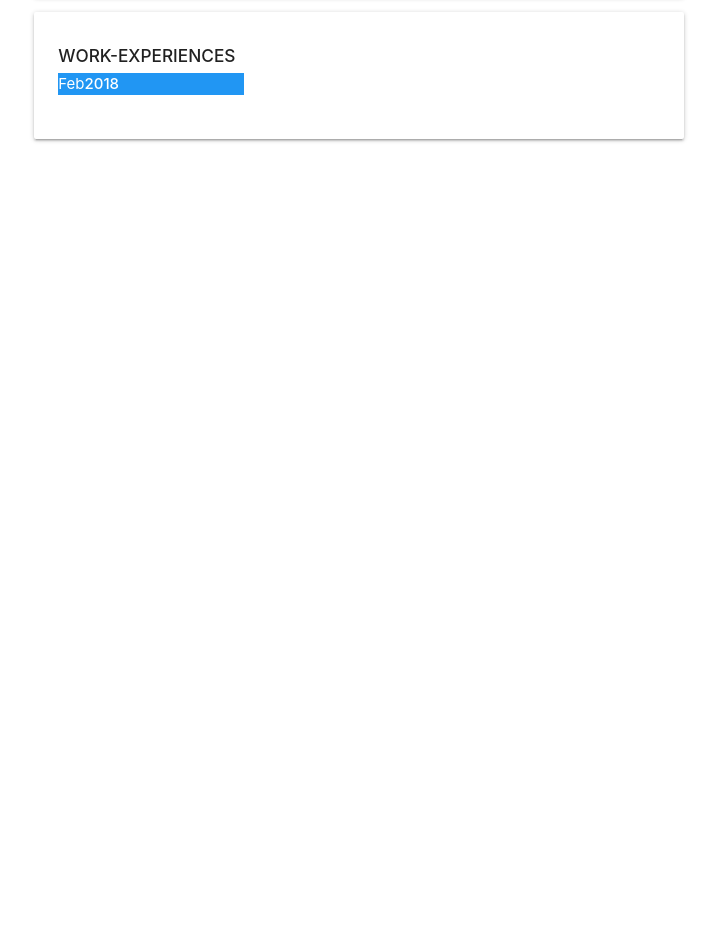
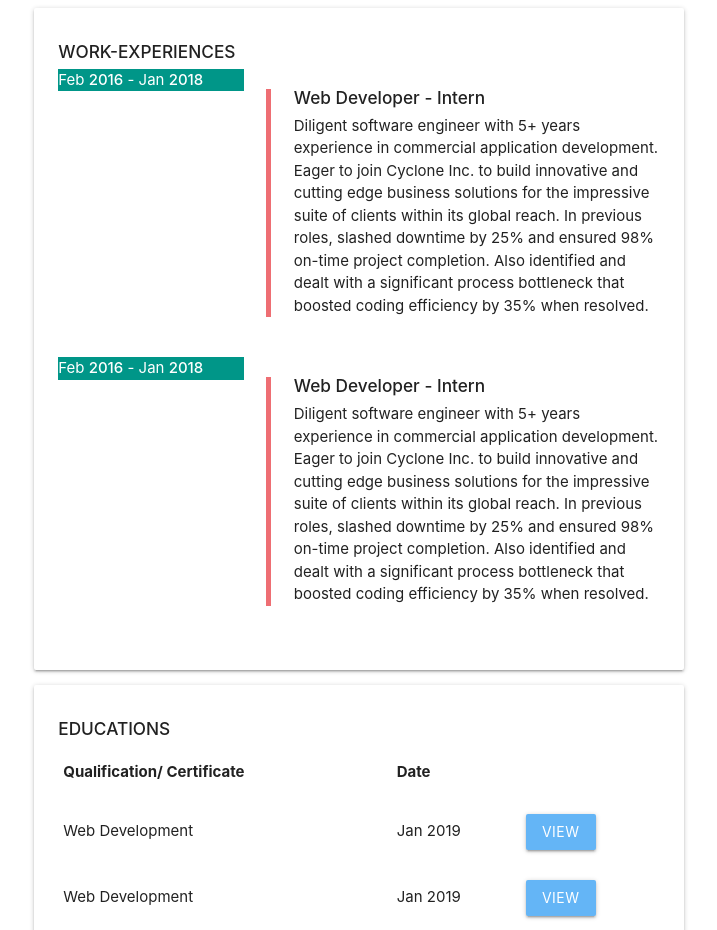
Before and after one commit to ushanidesilva/my-resume-editor, a React (Create React App) app: page / in a window 1280 px wide. Shown: the part 762-1692 px from the top of the page, without its empty margins (393-1110 px from the left). Before the commit the page ends 936 px from the top, so only its background shows below. Built offline with nearby package versions, Linux system fonts and the light colour scheme.

Commit message:
Update Education.js and Experience.js

```diff
--- a/src/App.css
+++ b/src/App.css
@@ -1,3 +1,6 @@
+.fas{
+  font-size: 15px;
+}
 .flex-container{
   display: flex;
   flex-direction: row;
--- a/src/components/Educations.js
+++ b/src/components/Educations.js
@@ -1,9 +1,39 @@
-import React, { Component } from 'react';
+import React, { Component } from "react";
+// import { Link } from "react-router-dom";
+import { HashLink as Link } from "react-router-hash-link";
 
 class Educations extends React.Component {
-    render() {
-        return <div></div>;
-    }
+  render() {
+    return (
+      <div className="card">
+        <div className="card-content">
+            <h6><strong>EDUCATIONS</strong></h6>
+            <table className="striped">
+                <tr>
+                    <th>Qualification/ Certificate</th>
+                    <th>Date</th>
+                    <th></th>
+                </tr>
+                <tr>
+                    <td>Web Development</td>
+                    <td>Jan 2019</td>
+                    <td><Link to="#" className="btn blue lighten-2">View</Link></td>
+                </tr>
+                <tr>
+                    <td>Web Development</td>
+                    <td>Jan 2019</td>
+                    <td><Link to="#" className="btn blue lighten-2">View</Link></td>
+                </tr>
+                <tr>
+                    <td>Web Development</td>
+                    <td>Jan 2019</td>
+                    <td><Link to="#" className="btn blue lighten-2">View</Link></td>
+                </tr>
+            </table>
+        </div>
+      </div>
+    );
+  }
 }
 
 export default Educations;
--- a/src/components/Experiences.js
+++ b/src/components/Experiences.js
@@ -3,6 +3,7 @@ import React, { Component } from "react";
 class Experiences extends React.Component {
   render() {
     return (
+      <div>
         <div className="card">
           <div className="card-content">
             <h6>
@@ -10,11 +11,58 @@ class Experiences extends React.Component {
             </h6>
             <div className="row">
               <div className="col s12 m4 l4 xl4">
-                <p className="blue year_exp white-text">
-                    Feb
+                <p className="teal year_exp white-text">
+                  Feb&nbsp;
+                  <strong>2016</strong>&nbsp;-&nbsp;Jan&nbsp;
                   <strong>2018</strong>
                 </p>
               </div>
+              <div className="col s12 m8 l8 xl8">
+                <blockquote className="no-pad">
+                  <h6 className="no-pad mt-bottom">
+                    <strong>Web Developer - Intern</strong>
+                  </h6>
+                  <p className="gray-text">
+                    Diligent software engineer with 5+ years experience in
+                    commercial application development. Eager to join Cyclone
+                    Inc. to build innovative and cutting edge business solutions
+                    for the impressive suite of clients within its global reach.
+                    In previous roles, slashed downtime by 25% and ensured 98%
+                    on-time project completion. Also identified and dealt with a
+                    significant process bottleneck that boosted coding
+                    efficiency by 35% when resolved.
+                  </p>
+                </blockquote>
+              </div>
+            </div>
+
+            <div className="row">
+              <div className="col s12 m4 l4 xl4">
+                <p className="teal year_exp white-text">
+                  Feb&nbsp;
+                  <strong>2016</strong>&nbsp;-&nbsp;Jan&nbsp;
+                  <strong>2018</strong>
+                </p>
+              </div>
+              <div className="col s12 m8 l8 xl8">
+                <blockquote className="no-pad">
+                  <h6 className="no-pad mt-bottom">
+                    <strong>Web Developer - Intern</strong>
+                  </h6>
+                  <p className="gray-text">
+                    Diligent software engineer with 5+ years experience in
+                    commercial application development. Eager to join Cyclone
+                    Inc. to build innovative and cutting edge business solutions
+                    for the impressive suite of clients within its global reach.
+                    In previous roles, slashed downtime by 25% and ensured 98%
+                    on-time project completion. Also identified and dealt with a
+                    significant process bottleneck that boosted coding
+                    efficiency by 35% when resolved.
+                  </p>
+                </blockquote>
+              </div>
+            </div>
+
           </div>
         </div>
       </div>
```
Lines whose indentation alone changed are shown as unchanged.
